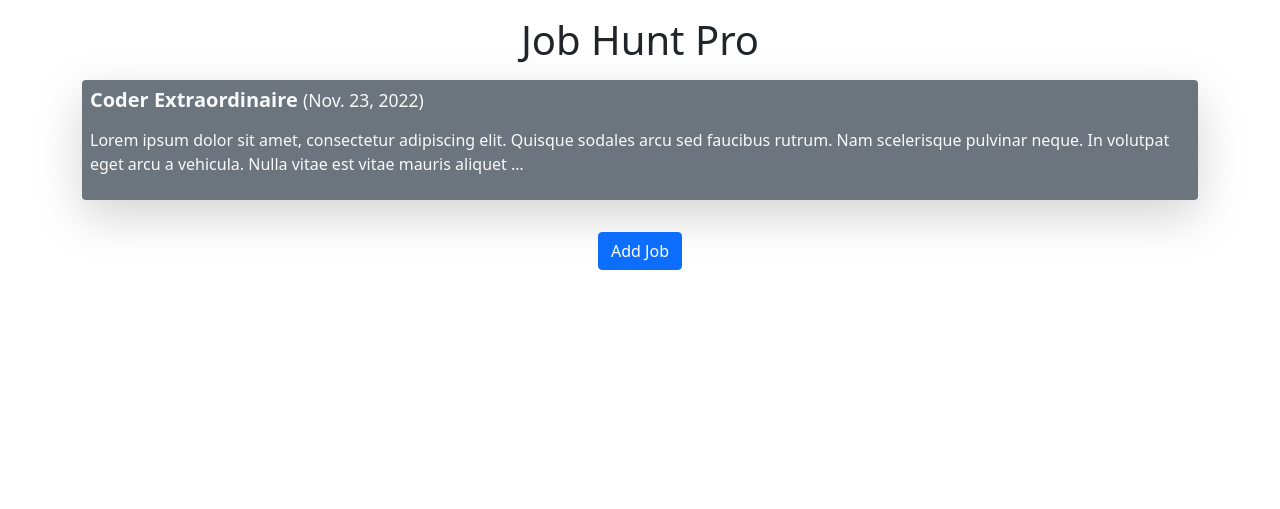
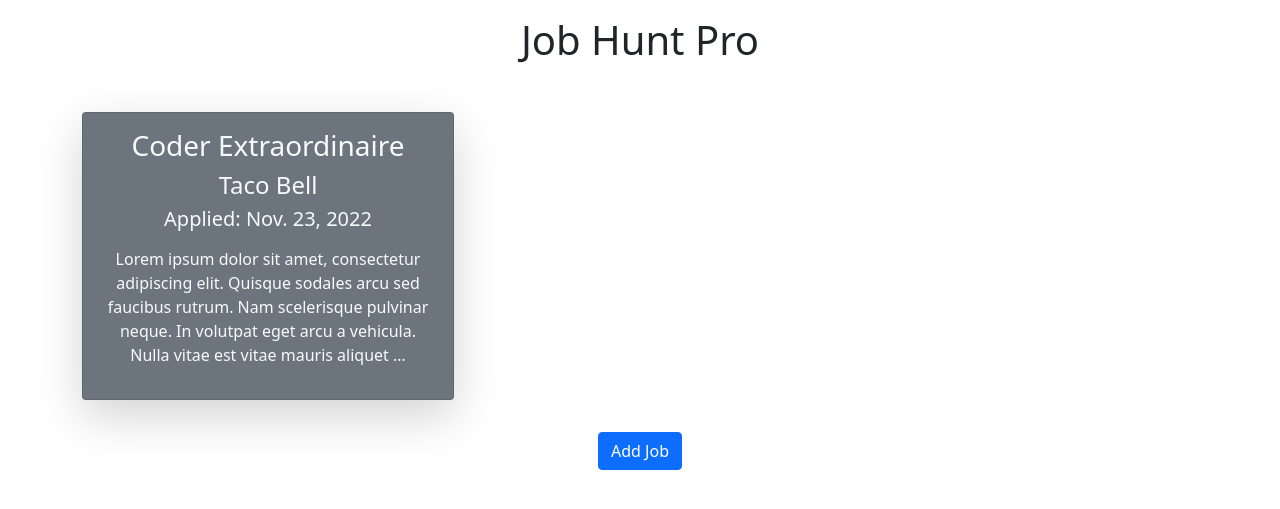
Before and after one commit to swillrich5/jobhuntpro, a Django app: page / in a window 1280 px wide. Shown: the part 56-565 px from the top of the page. Run offline with Django 4.2, Linux system fonts and the light colour scheme; a user stored in the database is signed in; data comes from the database, SQL or seed files in the repository.

Commit message:
updated formatting (card) for jobs on job_list

```diff
--- a/jobhunt/templates/jobhunt/pages/job_list.html
+++ b/jobhunt/templates/jobhunt/pages/job_list.html
@@ -3,22 +3,29 @@
 {% block title %}Job Hunt Pro{% endblock title %}
 
 {% block content %}
-    <h1 class="my-3 text-center">Job Hunt Pro</h1>
+    <h1 class="mb-5 text-center">Job Hunt Pro</h1>
         <div class="container">
         {% if not jobs  %}
             <div class='text-center'>
                 <h5>You currently have no jobs listed.</h5>
             </div>
         {% else %}
-            {% for job in jobs %}
-                    <div class="container-fluid p-2 my-3 bg-secondary rounded shadow-lg text-light">
-                        <h5>
-                            <a class="text-decoration-none text-light" href="{% url 'jobhunt:job_detail' job.id %}"><strong>{{ job.job_title }}</strong></a>
-                            <small>({{ job.application_date }})</small>
-                        </h5>
-                        <p>{{ job.job_description|truncatewords:30|linebreaks }}</p>
+            <div class="row g-0">
+                {% for job in jobs %}
+                    <div class="col-4">
+                        <div class="card mb-3 bg-secondary rounded shadow-lg text-light">
+                            <div class="card-body text-center">
+                                <h3>{{ job.job_title }}</h3>
+                                <h4>{{ job.employer }}</h4>
+                                <h5>Applied: {{ job.application_date }}</h5>
+                                <p class='card-text'>
+                                    {{ job.job_description|truncatewords:30|linebreaks }}
+                                </p>
+                            </div>
+                        </div>
                     </div>
-            {% endfor %}
+                {% endfor %}
+            </div>
         {% endif %}
         <div class="text-center pt-3">
             <a href="{% url 'jobhunt:add_job' %}" class="btn btn-primary">Add Job</a>
```
